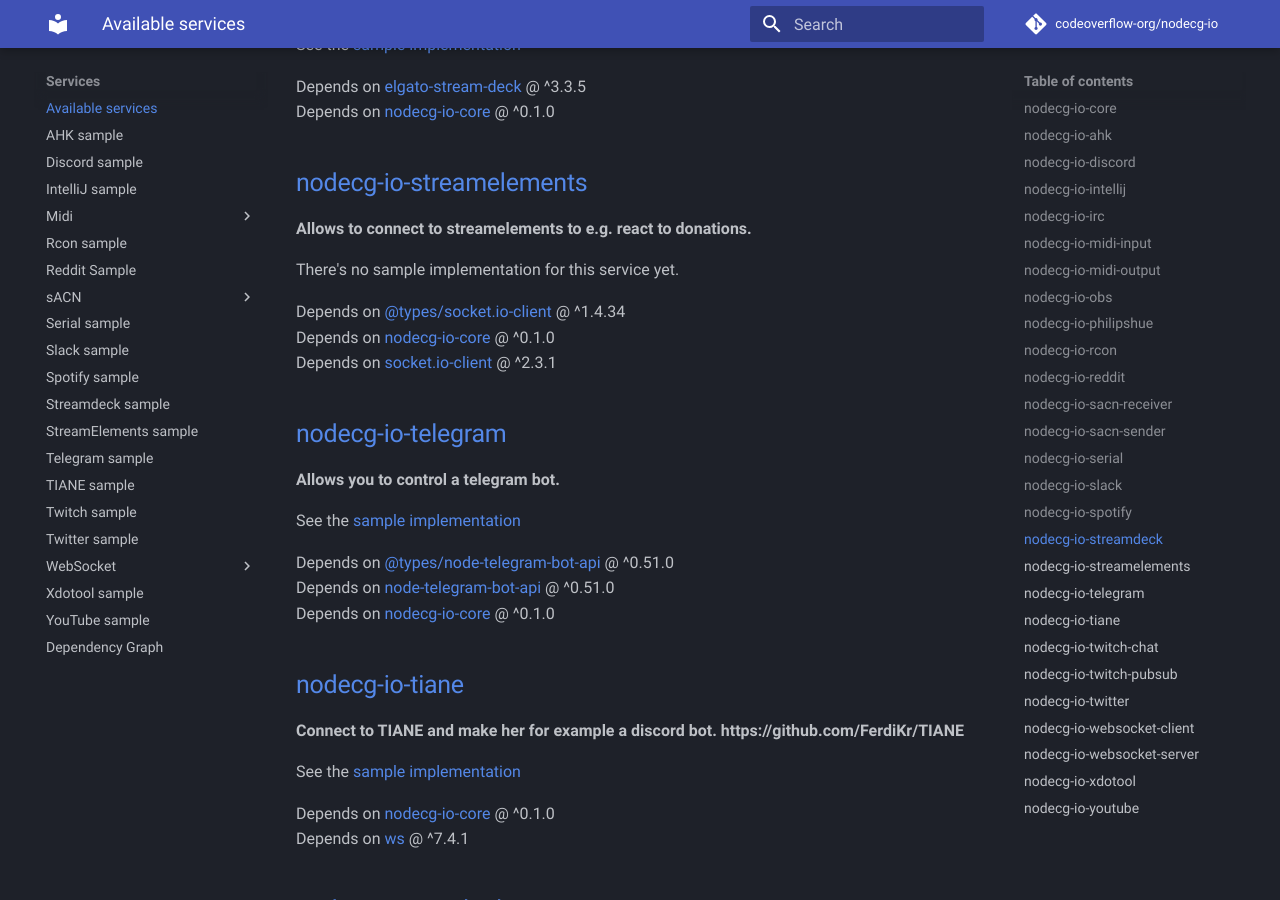
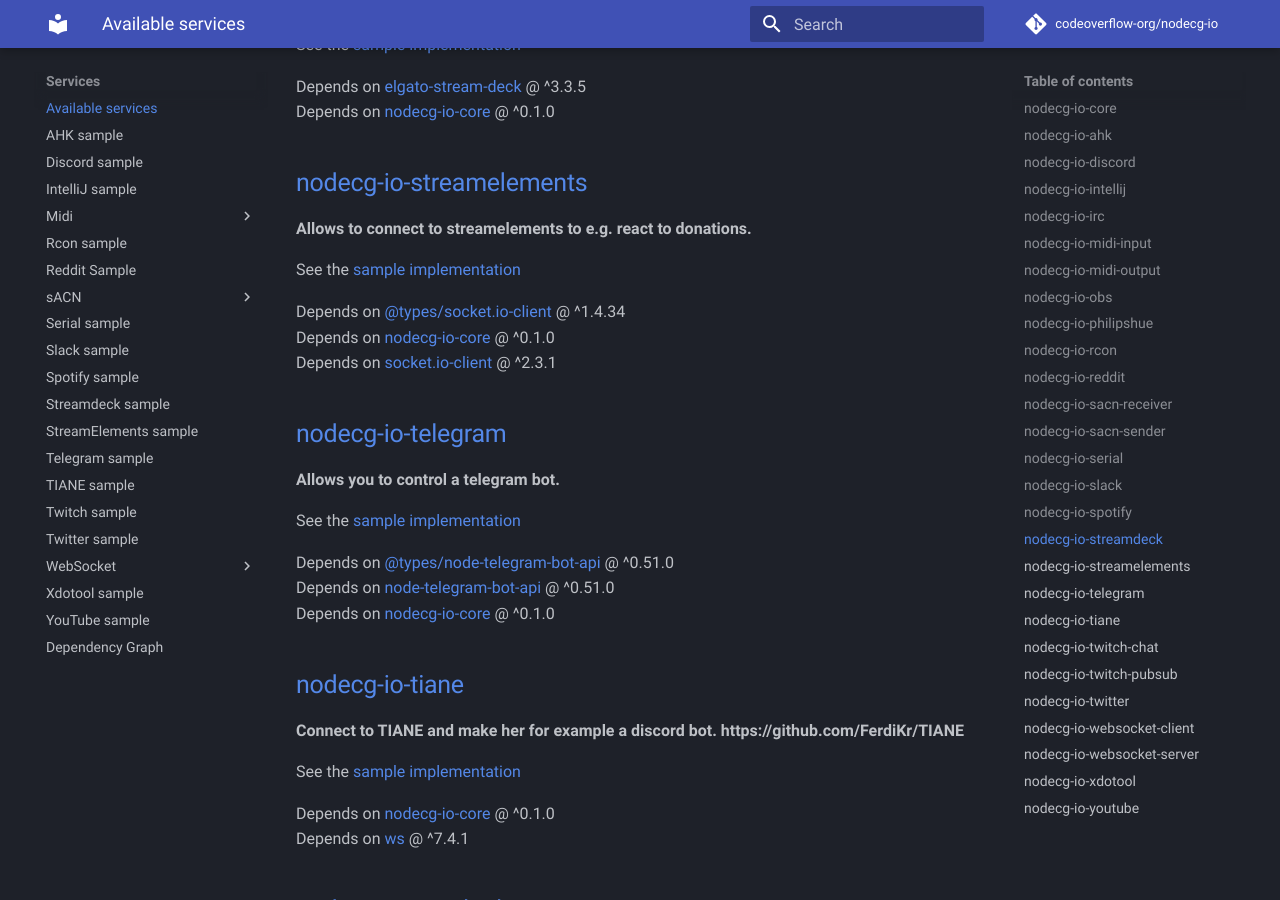
Before and after one commit to codeoverflow-org/nodecg-io-docs, an MkDocs documentation site: the page built from docs/services.md, in a window 1280 px wide and 900 px high, scrolled down 4083 px. Built offline with MkDocs 1.6.1 and Material for MkDocs 9.7.7, drawn with Linux system fonts in a browser that asks for light colours; comment, search, counter and statistics services are not loaded.

Commit message:
Update generated documentation ( codeoverflow-org/nodecg-io@8b3e333601037d4e126fa39627dce1dd02a0788b)

```diff
--- a/docs/services.md
+++ b/docs/services.md
@@ -163,7 +163,7 @@
 
 **Allows to connect to streamelements to e.g. react to donations.**
 
-There's no sample implementation for this service yet.
+See the [sample implementation](samples/streamelements.md)
 
 Depends on [@types/socket.io-client](https://www.npmjs.com/package/@types/socket.io-client) @ ^1.4.34 <br>
 Depends on [nodecg-io-core](https://github.com/codeoverflow-org/nodecg-io/tree/master/nodecg-io-core) @ ^0.1.0 <br>
```
